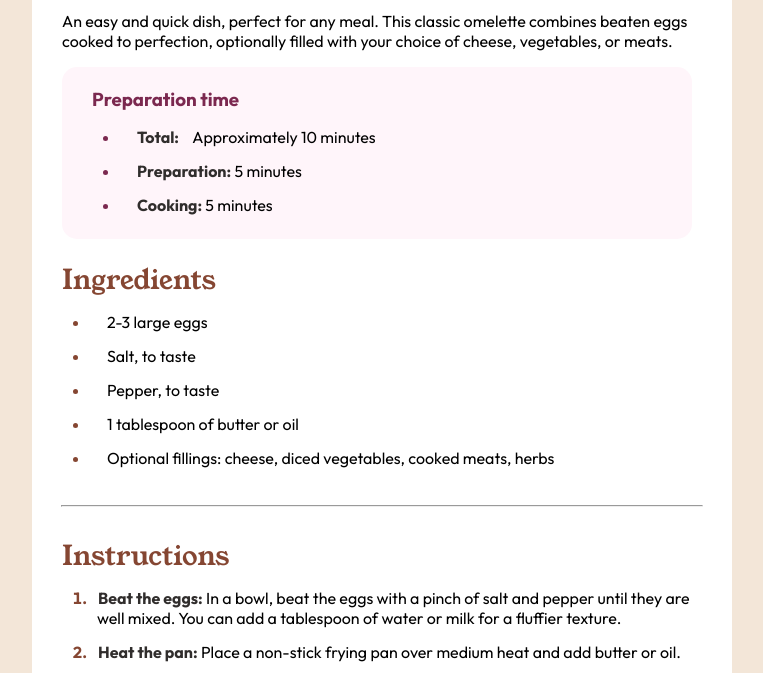
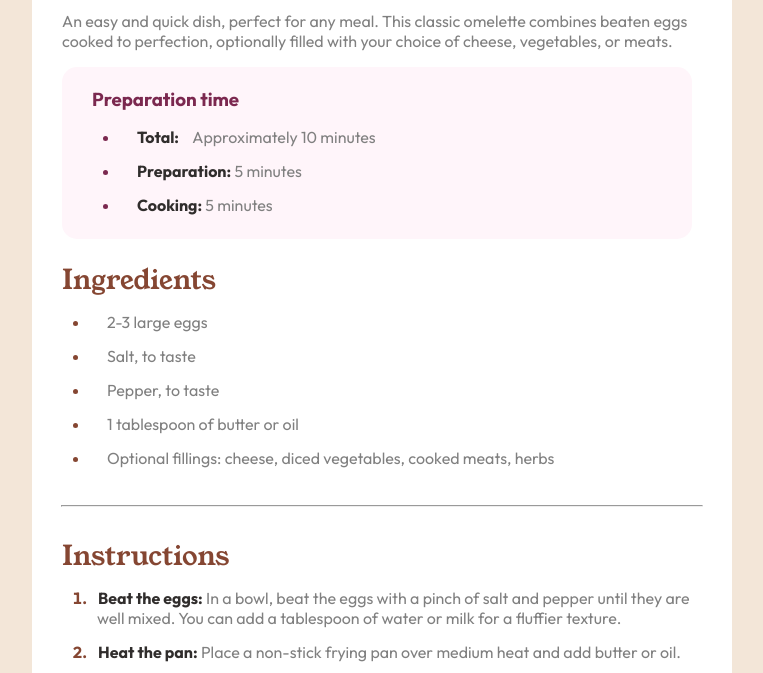
Before and after one commit to LuffySec/recipe-page, a plain HTML site: page index.html in a window 1280 px wide. Shown: the part 558-1231 px from the top of the page, without its empty margins (258-1021 px from the left). Drawn offline with Linux system fonts and the light colour scheme.

Commit message:
Update styles.css

```diff
--- a/styles.css
+++ b/styles.css
@@ -18,6 +18,7 @@ main {
 
 p {
     font-size: 16px;
+    color: grey;
 }
 
 h1, h2 {
@@ -45,6 +46,7 @@ h1, h2 {
 
 .section1 p {
     margin-top: -15px;
+    color: grey;
 }
 
 .prep {
@@ -72,7 +74,7 @@ strong {
 }
 
 span {
-    color: black;
+    color: grey;
     margin-left: 10px;
 }
 
@@ -102,6 +104,7 @@ hr {
 .section2 span  {
     margin-left: 1px;
     left: 5px;
+    color: grey;
 }
 
 ol > li::marker {
```
